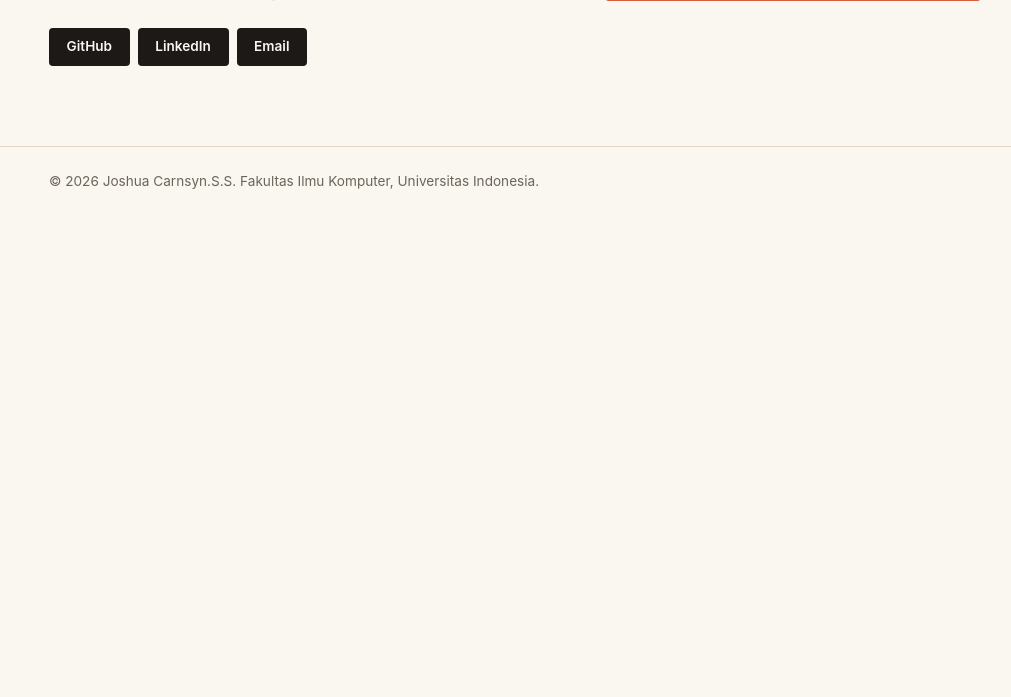
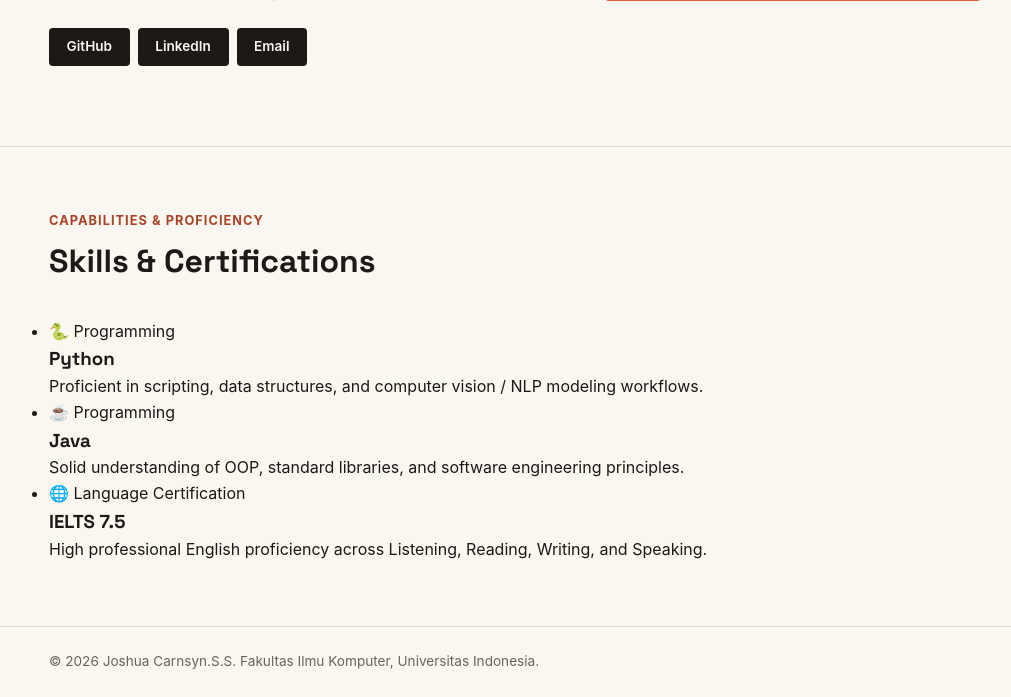
Before and after one commit to J0CSS/myportofolio, a Django app: page / in a window 1280 px wide. Shown: the part 626-1323 px from the top of the page, without its empty margins (135-1146 px from the left). Before the commit the page ends 815 px from the top, so only its background shows below. Run offline with Django 5.2, Linux system fonts and the light colour scheme.

Commit message:
feat: menambahkan skills section di HTML, 3 skill cards

```diff
--- a/templates/index.html
+++ b/templates/index.html
@@ -52,6 +52,43 @@
                 </div>
             </div>
         </section>
+
+        <!-- Skills Section -->
+        <section class="section-block" id="skills" aria-labelledby="skills-heading">
+            <div class="container">
+                <p class="section-kicker">Capabilities & Proficiency</p>
+                <h2 id="skills-heading" class="section-title">Skills & Certifications</h2>
+
+                <ul class="skills-grid" role="list">
+                    <li class="skill-card">
+                        <div class="skill-header">
+                            <span class="skill-icon" aria-hidden="true">🐍</span>
+                            <span class="skill-category">Programming</span>
+                        </div>
+                        <h3 class="skill-name">Python</h3>
+                        <p class="skill-desc">Proficient in scripting, data structures, and computer vision / NLP modeling workflows.</p>
+                    </li>
+
+                    <li class="skill-card">
+                        <div class="skill-header">
+                            <span class="skill-icon" aria-hidden="true">☕</span>
+                            <span class="skill-category">Programming</span>
+                        </div>
+                        <h3 class="skill-name">Java</h3>
+                        <p class="skill-desc">Solid understanding of OOP, standard libraries, and software engineering principles.</p>
+                    </li>
+
+                    <li class="skill-card">
+                        <div class="skill-header">
+                            <span class="skill-icon" aria-hidden="true">🌐</span>
+                            <span class="skill-category">Language Certification</span>
+                        </div>
+                        <h3 class="skill-name">IELTS 7.5</h3>
+                        <p class="skill-desc">High professional English proficiency across Listening, Reading, Writing, and Speaking.</p>
+                    </li>
+                </ul>
+            </div>
+        </section>
     </main>
 
     <footer class="site-footer">
```
